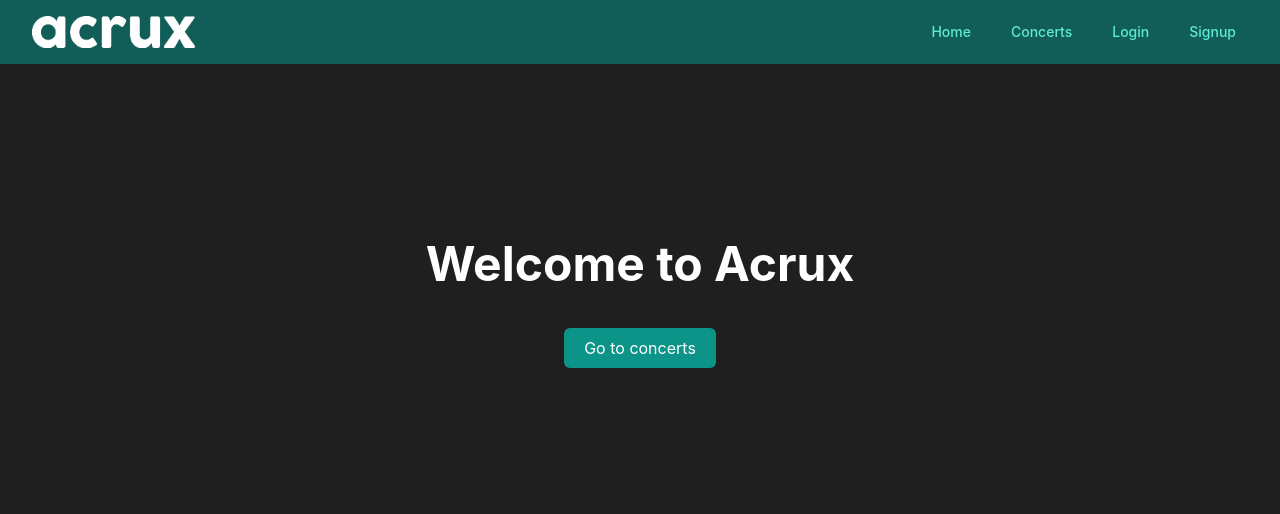
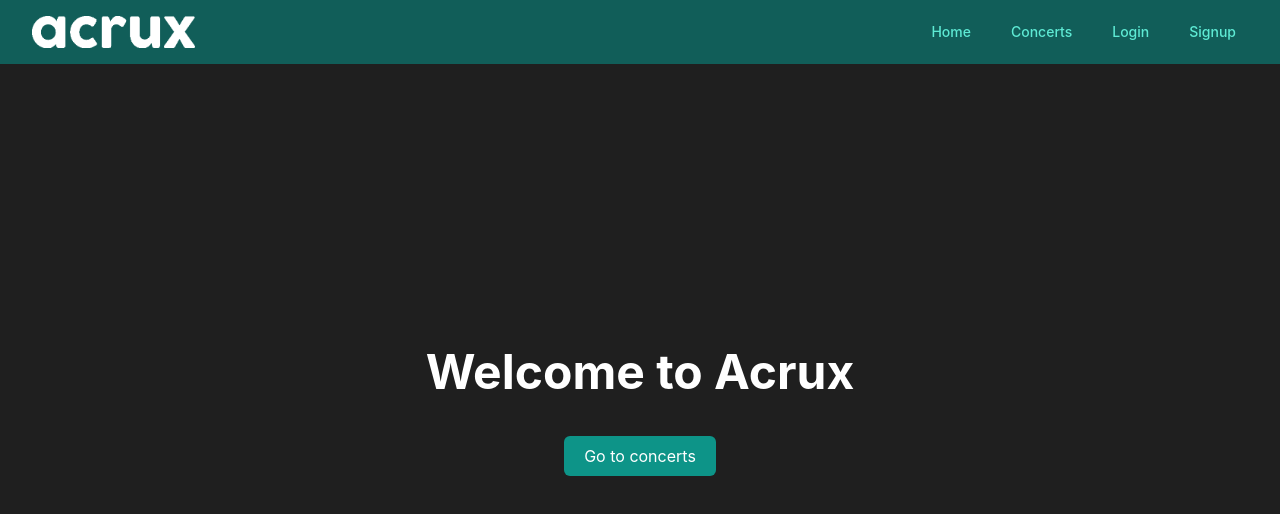
Before and after one commit to juangro27/acrux-client, a React (Create React App) app: page / in a window 1280 px wide. Shown: the top 514 px of the page. Built offline with nearby package versions, Linux system fonts and the light colour scheme; a web font is replaced by a local one.

Commit message:
fixed homepage

```diff
--- a/src/pages/HomePage/HomePage.jsx
+++ b/src/pages/HomePage/HomePage.jsx
@@ -1,12 +1,18 @@
 import { Link } from "react-router-dom";
 
 const HomePage = () => {
+    const styles = {
+        minHeight: "calc(100vh - 64px)",
+    };
     return (
-        <div className="flex items-center justify-center w-full h-full">
+        <div
+            style={styles}
+            className="flex items-center justify-center w-full h-full"
+        >
             <div className="px-4 lg:py-12">
                 <div className="lg:gap-4 lg:flex">
                     <div className="flex flex-col items-center justify-center md:py-24 lg:py-32">
-                        <h1 className="font-bold text-white text-5xl">
+                        <h1 className="font-bold text-center text-white text-5xl">
                             Welcome to Acrux
                         </h1>
 
```
